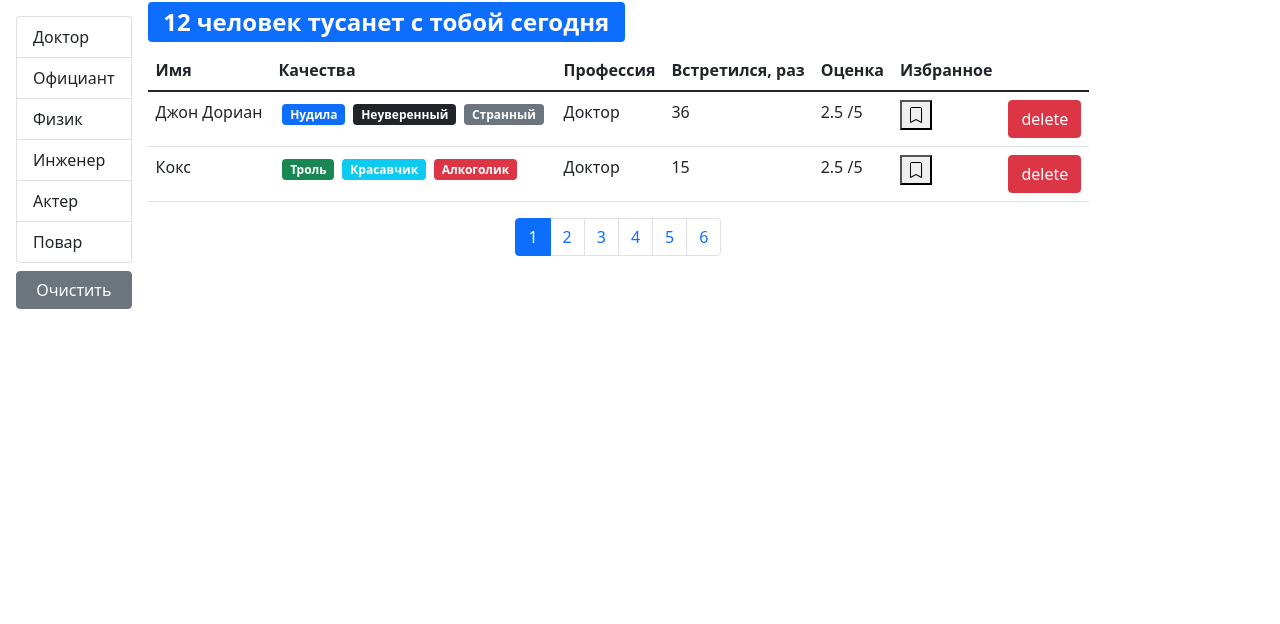
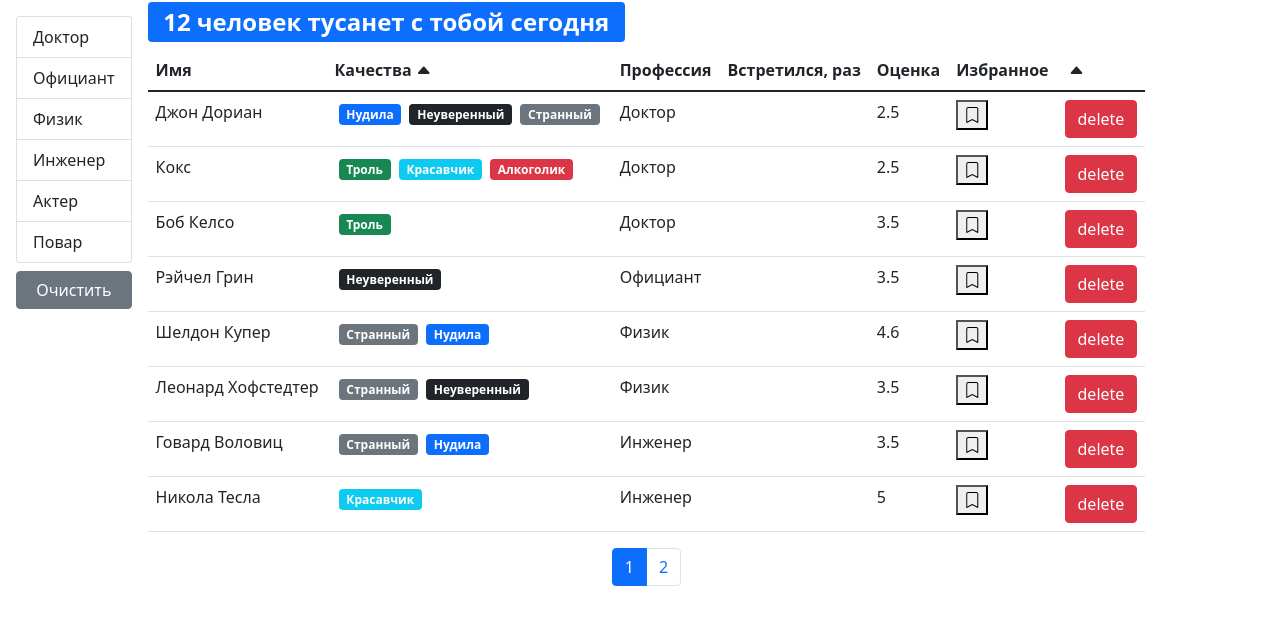
Before and after one commit to FilipBush/Fast-Company, a React (Create React App) app: page / in a window 1280 px wide. Shown: the top 624 px of the page. Built offline with nearby package versions, Linux system fonts and the light colour scheme.

Commit message:
feat: add orderBy

```diff
--- a/src/app/App.jsx
+++ b/src/app/App.jsx
@@ -1,38 +1,47 @@
-import React, { useState, useEffect } from "react";
+import React from "react";
 import Users from "./components/users";
 
-import api from "./api";
-
 function App() {
-    const [users, setUsers] = useState();
-    useEffect(() => {
-        api.users.fetchAll().then((data) => setUsers(data));
-    }, []);
-    const handleDelete = (userId) => {
-        setUsers(users.filter((user) => user._id !== userId));
-    };
-    const handleToggleBookMark = (id) => {
-        setUsers(
-            users.map((user) => {
-                if (user._id === id) {
-                    return { ...user, bookmark: !user.bookmark };
-                }
-                return user;
-            })
-        );
-        console.log(id);
-    };
     return (
-        <div>
-            {users && (
-                <Users
-                    onDelete={handleDelete}
-                    onToggleBookMark={handleToggleBookMark}
-                    users={users}
-                />
-            )}
-        </div>
+        <Users />
     );
 }
 
 export default App;
+
+// import React, { useState, useEffect } from "react";
+// import Users from "./components/users";
+
+// import api from "./api";
+
+// function App() {
+//     const [users, setUsers] = useState();
+//     useEffect(() => {
+//         api.users.fetchAll().then((data) => setUsers(data));
+//     }, []);
+//     const handleDelete = (userId) => {
+//         setUsers(users.filter((user) => user._id !== userId));
+//     };
+//     const handleToggleBookMark = (id) => {
+//         const newArray = users.map((user) => {
+//             if (user._id === id) {
+//                 return { ...user, bookmark: !user.bookmark };
+//             }
+//             return user;
+//         });
+//         setUsers(newArray);
+//     };
+//     return (
+//         <div>
+//             {users && (
+//                 <Users
+//                     onDelete={handleDelete}
+//                     onToggleBookMark={handleToggleBookMark}
+//                     users={users}
+//                 />
+//             )}
+//         </div>
+//     );
+// }
+
+// export default App;
--- /dev/null
+++ b/src/app/components/qualitiesList.jsx
@@ -0,0 +1,17 @@
+import React from "react";
+import PropTypes from "prop-types";
+import Quality from "./quality";
+
+const QualitiesList = ({ qualities }) => {
+    return <>
+        {qualities.map((qual) => (
+            <Quality {...qual} key={qual._id} />
+        ))}
+    </>;
+};
+
+QualitiesList.propTypes = {
+    qualities: PropTypes.array.isRequired
+};
+
+export default QualitiesList;
--- a/src/app/components/quality.jsx
+++ b/src/app/components/quality.jsx
@@ -1,11 +1,7 @@
 import React from "react";
 import PropTypes from "prop-types";
 const Quality = ({ color, name, _id }) => {
-    return (
-        <span className={"badge m-1 bg-" + color}>
-            {name}
-        </span>
-    );
+    return <span className={"badge m-1 bg-" + color}>{name}</span>;
 };
 Quality.propTypes = {
     color: PropTypes.string.isRequired,
--- /dev/null
+++ b/src/app/components/table.jsx
@@ -0,0 +1,27 @@
+import React from "react";
+import PropTypes from "prop-types";
+import TableHeader from "./tableHeader";
+import TableBody from "./tableBody";
+
+const Table = ({ onSort, selectedSort, columns, data, children }) => {
+    return (
+        <table className="table">
+            { children || (
+                <>
+                    <TableHeader {...{ onSort, selectedSort, columns }} />
+                    <TableBody {...{ columns, data }}></TableBody>
+                </>
+            )}
+        </table>
+    );
+};
+
+Table.propTypes = {
+    onSort: PropTypes.func,
+    selectedSort: PropTypes.object,
+    columns: PropTypes.object,
+    data: PropTypes.array,
+    children: PropTypes.array
+};
+
+export default Table;
--- /dev/null
+++ b/src/app/components/tableBody.jsx
@@ -0,0 +1,34 @@
+import React from "react";
+import PropTypes from "prop-types";
+import _ from "lodash";
+
+const TableBody = ({ data, columns }) => {
+    const renderContent = (item, column) => {
+        if (columns[column].component) {
+            const component = columns[column].component;
+            if (typeof component === "function") {
+                return component(item);
+            }
+            return component;
+        }
+        return _.get(item, columns[column].path);
+    };
+    return (
+        <tbody>
+            {data.map((item) => (
+                <tr key={item._id}>
+                    {Object.keys(columns).map((column) => (
+                        <td key={column}>{renderContent(item, column)}</td>
+                    ))}
+                </tr>
+            ))}
+        </tbody>
+    );
+};
+
+TableBody.propTypes = {
+    data: PropTypes.array.isRequred,
+    columns: PropTypes.object.isRequred
+};
+
+export default TableBody;
--- /dev/null
+++ b/src/app/components/tableHeader.jsx
@@ -0,0 +1,53 @@
+import React from "react";
+import PropTypes from "prop-types";
+
+const TableHeader = ({ onSort, selectedSort, columns }) => {
+    const handleSort = (item) => {
+        if (selectedSort.path === item) {
+            onSort({
+                ...selectedSort,
+                order: selectedSort.order === "asc" ? "desc" : "asc"
+            });
+        } else {
+            onSort({ path: item, order: "asc" });
+        }
+    };
+
+    const toggleCaret = (path) => {
+        const classes = "bi ms-1 bi-caret-";
+
+        if (selectedSort.path === path) {
+            return <i className={classes + (selectedSort.order === "asc" ? "up-fill" : "down-fill")} />;
+        }
+    };
+
+    return (
+        <thead>
+            <tr>
+                {Object.keys(columns).map((column) => (
+                    <th
+                        key={column}
+                        onClick={
+                            columns[column].path
+                                ? () => handleSort(columns[column].path)
+                                : undefined
+                        }
+                        {...{ role: columns[column].path && "button" }}
+                        scope="col"
+                    >
+                        {columns[column].name}
+                        {toggleCaret(columns[column].path)}
+                    </th>
+                ))}
+            </tr>
+        </thead>
+    );
+};
+
+TableHeader.propTypes = {
+    onSort: PropTypes.func.isRequred,
+    selectedSort: PropTypes.object.isRequred,
+    columns: PropTypes.object.isRequred
+};
+
+export default TableHeader;
--- a/src/app/components/users.jsx
+++ b/src/app/components/users.jsx
@@ -2,16 +2,37 @@ import React, { useState, useEffect } from "react";
 import PropTypes from "prop-types";
 import { paginate } from "../utils/paginate";
 import Pagination from "./pagination";
-import User from "./user";
+// import User from "./user";
 import api from "../api";
 import GroupList from "./groupList";
 import SearchStatus from "./searchStatus";
-const Users = ({ users: allUsers, ...rest }) => {
+import UserTable from "./usersTable";
+import _ from "lodash";
+
+const Users = () => {
     const [currentPage, setCurrentPage] = useState(1);
     const [professions, setProfession] = useState();
     const [selectedProf, setSelectedProf] = useState();
+    const [sortBy, setSortBy] = useState({ iter: "name", order: "asc" });
+    const pageSize = 8;
 
-    const pageSize = 2;
+    const [users, setUsers] = useState();
+    useEffect(() => {
+        api.users.fetchAll().then((data) => setUsers(data));
+    }, []);
+    const handleDelete = (userId) => {
+        setUsers(users.filter((user) => user._id !== userId));
+    };
+    const handleToggleBookMark = (id) => {
+        const newArray = users.map((user) => {
+            if (user._id === id) {
+                return { ...user, bookmark: !user.bookmark };
+            }
+            return user;
+        });
+        setUsers(newArray);
+    };
+
     useEffect(() => {
         api.professions.fetchAll().then((data) => setProfession(data));
     }, []);
@@ -26,16 +47,23 @@ const Users = ({ users: allUsers, ...rest }) => {
     const handlePageChange = (pageIndex) => {
         setCurrentPage(pageIndex);
     };
+
+    const handleSort = (item) => {
+        setSortBy(item);
+    };
+
+    if (users) {
         const filteredUsers = selectedProf
-        ? allUsers.filter(
+            ? users.filter(
                 (user) =>
                     JSON.stringify(user.profession) ===
                   JSON.stringify(selectedProf)
             )
-        : allUsers;
+            : users;
 
         const count = filteredUsers.length;
-    const usersCrop = paginate(filteredUsers, currentPage, pageSize);
+        const sortedUsers = _.orderBy(filteredUsers, [sortBy.path], [sortBy.order]);
+        const usersCrop = paginate(sortedUsers, currentPage, pageSize);
         const clearFilter = () => {
             setSelectedProf();
         };
@@ -61,24 +89,13 @@ const Users = ({ users: allUsers, ...rest }) => {
                 <div className="d-flex flex-column">
                     <SearchStatus length={count} />
                     {count > 0 && (
-                    <table className="table">
-                        <thead>
-                            <tr>
-                                <th scope="col">Имя</th>
-                                <th scope="col">Качества</th>
-                                <th scope="col">Профессия</th>
-                                <th scope="col">Встретился, раз</th>
-                                <th scope="col">Оценка</th>
-                                <th scope="col">Избранное</th>
-                                <th />
-                            </tr>
-                        </thead>
-                        <tbody>
-                            {usersCrop.map((user) => (
-                                <User {...rest} {...user} key={user._id} />
-                            ))}
-                        </tbody>
-                    </table>
+                        <UserTable
+                            users={usersCrop}
+                            selectedSort={sortBy}
+                            onSort={handleSort}
+                            onDelete = {handleDelete}
+                            onToggleBookMark = {handleToggleBookMark}
+                        />
                     )}
                     <div className="d-flex justify-content-center">
                         <Pagination
@@ -91,6 +108,8 @@ const Users = ({ users: allUsers, ...rest }) => {
                 </div>
             </div>
         );
+    }
+    return "loading...";
 };
 Users.propTypes = {
     users: PropTypes.array
--- /dev/null
+++ b/src/app/components/usersTable.jsx
@@ -0,0 +1,66 @@
+import React from "react";
+import PropTypes from "prop-types";
+// import TableHeader from "./tableHeader";
+// import TableBody from "./tableBody";
+import BookMark from "./bookmark";
+import QualitiesList from "./qualitiesList";
+import Table from "./table";
+
+const UserTable = ({
+    users,
+    onSort,
+    selectedSort,
+    onToggleBookMark,
+    onDelete,
+    ...rest
+}) => {
+    const columns = {
+        name: { path: "name", name: "Имя" },
+        qualities: { name: "Качества", component: (user) => (<QualitiesList qualities={ user.qualities}/>) },
+        professions: { path: "profession.name", name: "Профессия" },
+        completedMeetings: {
+            path: "completedMeetings.name",
+            name: "Встретился, раз"
+        },
+        rate: { path: "rate", name: "Оценка" },
+        bookmark: {
+            path: "bookmark",
+            name: "Избранное",
+            component: (user) => (
+                <BookMark
+                    status={user.bookmark}
+                    onClick={() => onToggleBookMark(user._id)}
+                />
+            )
+        },
+        delete: {
+            component: (user) => (
+                <button
+                    onClick={() => onDelete(user._id)}
+                    className="btn btn-danger"
+                >
+                    delete
+                </button>
+            )
+        }
+    };
+
+    return (
+        <Table
+            onSort = {onSort}
+            selectedSort = {selectedSort}
+            columns={columns}
+            data={users}
+        />
+    );
+};
+
+UserTable.propTypes = {
+    users: PropTypes.array.isRequred,
+    onSort: PropTypes.func.isRequred,
+    selectedSort: PropTypes.object.isRequred,
+    onToggleBookMark: PropTypes.func.isRequred,
+    onDelete: PropTypes.func.isRequred
+};
+
+export default UserTable;
```
Also changed, not shown: src/index.css (line endings or trailing spaces). Lines whose indentation alone changed are shown as unchanged.
